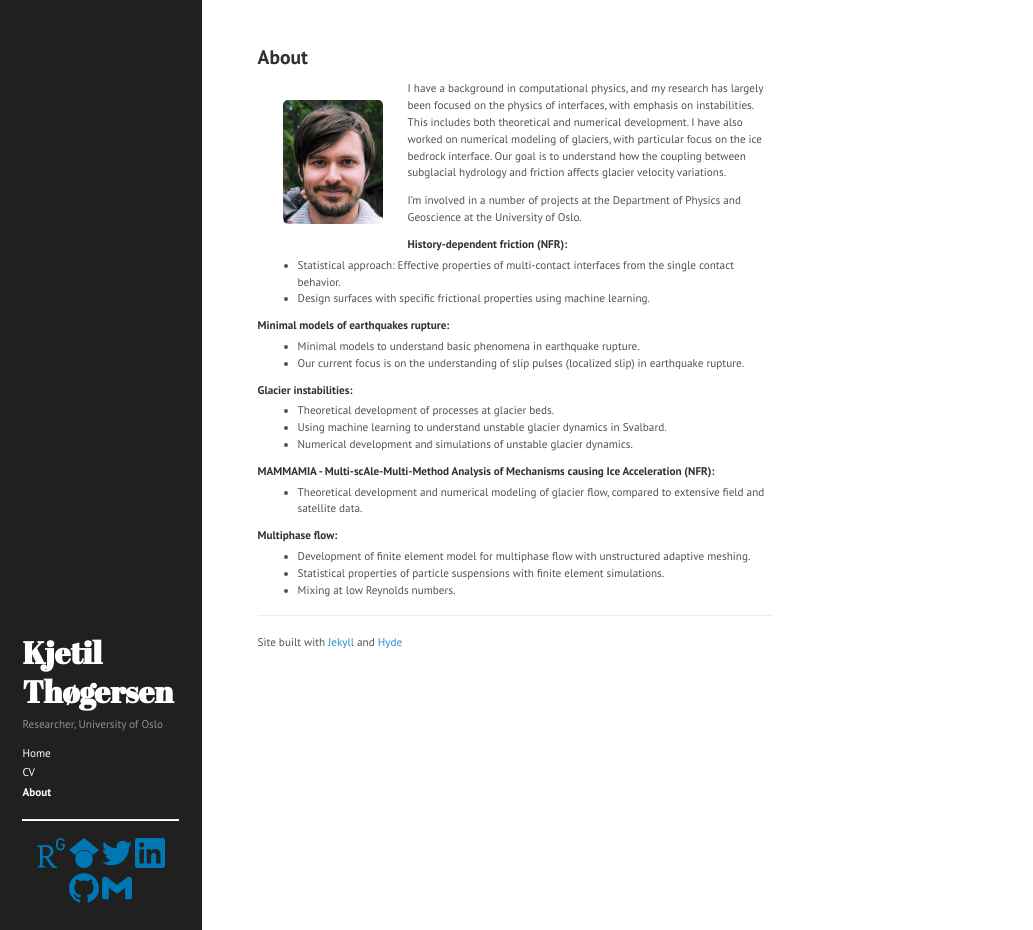
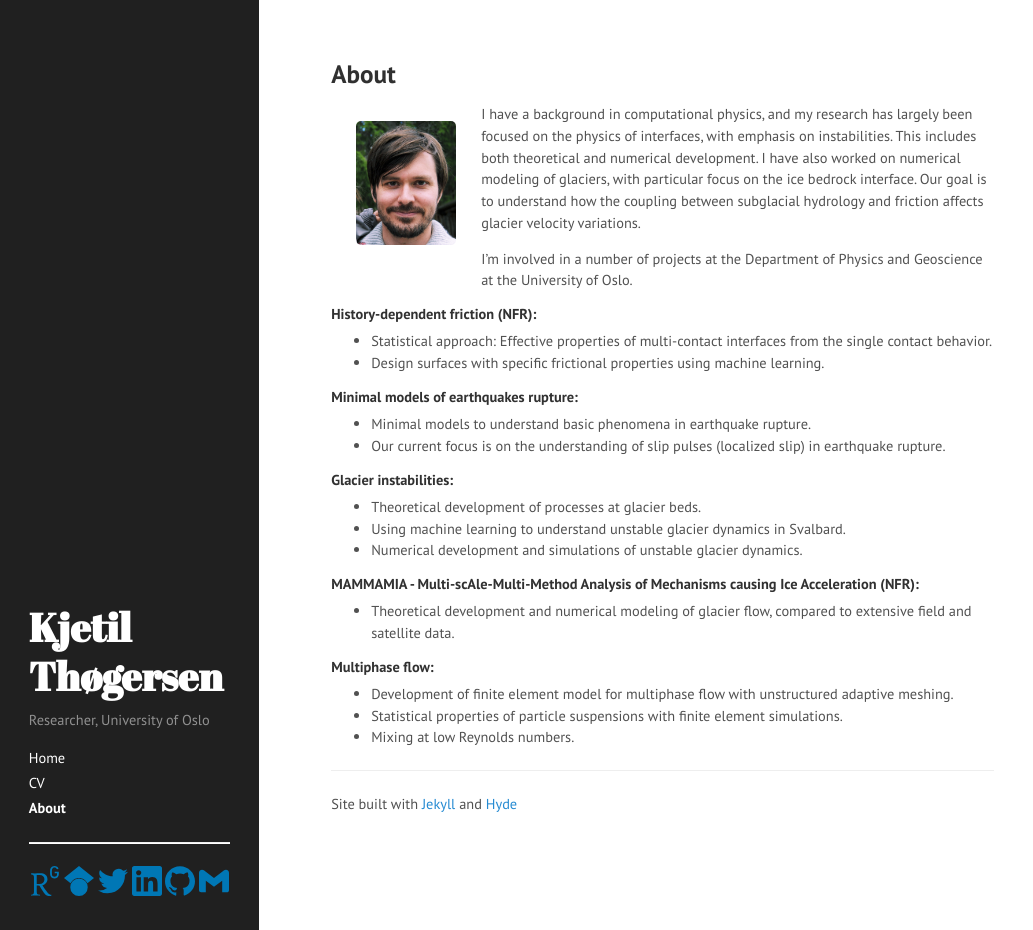
Before and after one commit to kjetilthogersen/kjetilthogersen.github.io, a Jekyll site: the page built from about.md, in a window 1280 px wide and 930 px high. Shown: the whole window, without its empty margins (0-1033 px from the left). Built offline with Jekyll 4.4.1, drawn with Linux system fonts in a browser that asks for light colours; nearby versions of some CDN libraries.

Commit message:
Update hyde.css

```diff
--- a/public/css/hyde.css
+++ b/public/css/hyde.css
@@ -41,7 +41,7 @@ html {
 }
 @media (min-width: 58em) {
   html {
-    font-size: .7em
+    font-size: .9em
   }
 }
 
```
